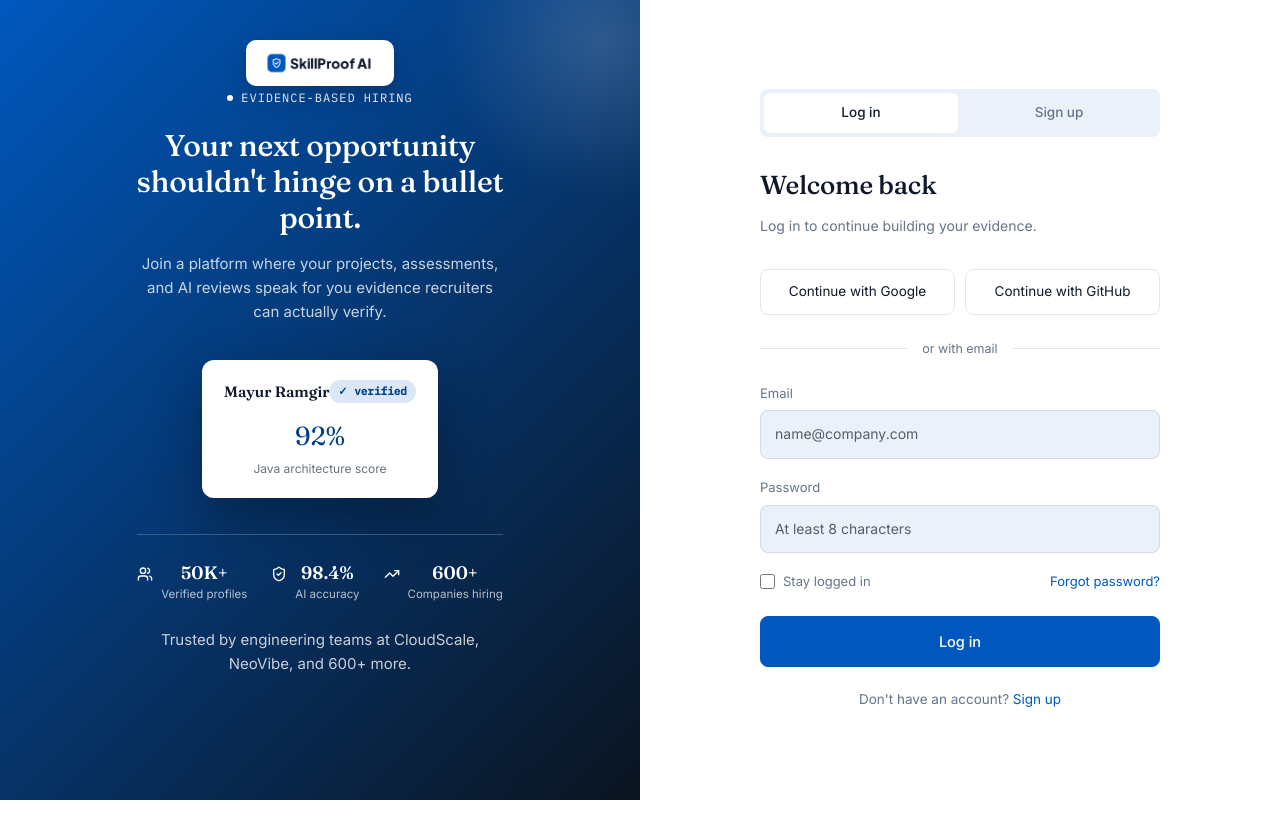
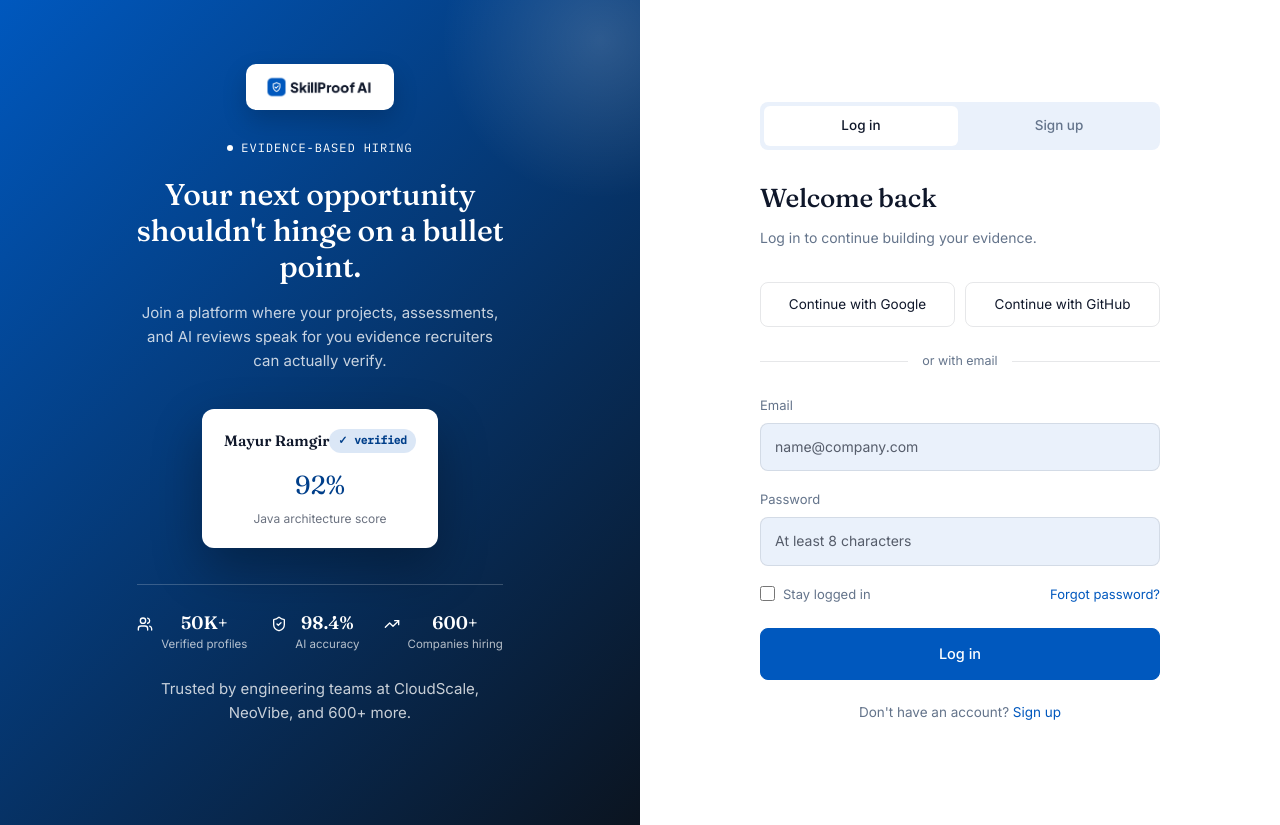
Before and after one commit to mikebishop0/skillproof_ai_frontend, a React (Vite) app: page /login in a window 1280 px wide. Before the commit the page ends 800 px from the top, so only its background shows below. Built offline with nearby package versions, Linux system fonts and the light colour scheme.

Commit message:
Move logo into the centered content flow on auth and forgot-password panels
Place the logo badge as the first item inside the centered side-content block
instead of absolutely positioning it near the top, so it sits directly above
the heading as one cohesive centered group.

```diff
--- a/src/pages/public/AuthPage.tsx
+++ b/src/pages/public/AuthPage.tsx
@@ -47,10 +47,10 @@ export default function AuthPage() {
       <div className="page">
         <div className="side">
           <div className="side-glow" />
-          <div className="side-logo">
-            <img src={logo} alt="SkillProof AI" className="logo-img" />
-          </div>
           <div className="side-content">
+            <div className="side-logo">
+              <img src={logo} alt="SkillProof AI" className="logo-img" />
+            </div>
             <div className="eyebrow">Evidence-based hiring</div>
             <h2>Your next opportunity shouldn&apos;t hinge on a bullet point.</h2>
             <p>
--- a/src/pages/public/ForgotPasswordPage.tsx
+++ b/src/pages/public/ForgotPasswordPage.tsx
@@ -52,10 +52,10 @@ export default function ForgotPasswordPage() {
       <div className="page">
         <div className="side">
           <div className="side-glow" />
-          <div className="side-logo">
-            <img src={logo} alt="SkillProof AI" className="logo-img" />
-          </div>
           <div className="side-content">
+            <div className="side-logo">
+              <img src={logo} alt="SkillProof AI" className="logo-img" />
+            </div>
             <div className="eyebrow">Account security</div>
             <h2>Losing access shouldn&apos;t cost you your progress.</h2>
             <p>
--- a/src/pages/public/authPage.css
+++ b/src/pages/public/authPage.css
@@ -70,13 +70,11 @@
   pointer-events: none;
 }
 .spai-auth .side-logo {
-  position: absolute;
-  top: 40px;
-  z-index: 2;
   background: #ffffff;
   border-radius: 10px;
   padding: 8px 12px;
   box-shadow: 0 10px 24px rgba(0, 0, 0, 0.18);
+  margin-bottom: 28px;
 }
 .spai-auth .side-logo .logo-img {
   height: 30px;
--- a/src/pages/public/forgotPasswordPage.css
+++ b/src/pages/public/forgotPasswordPage.css
@@ -63,13 +63,11 @@
   pointer-events: none;
 }
 .spai-forgot .side-logo {
-  position: absolute;
-  top: 10px;
-  z-index: 2;
   background: #ffffff;
   border-radius: 10px;
   padding: 8px 12px;
   box-shadow: 0 10px 24px rgba(0, 0, 0, 0.18);
+  margin-bottom: 28px;
 }
 .spai-forgot .side-logo .logo-img {
   height: 28px;
```
